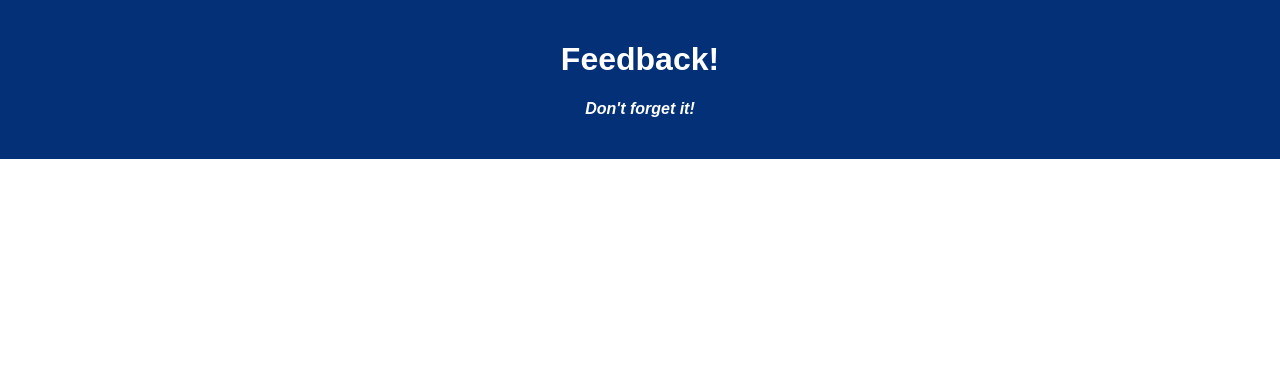
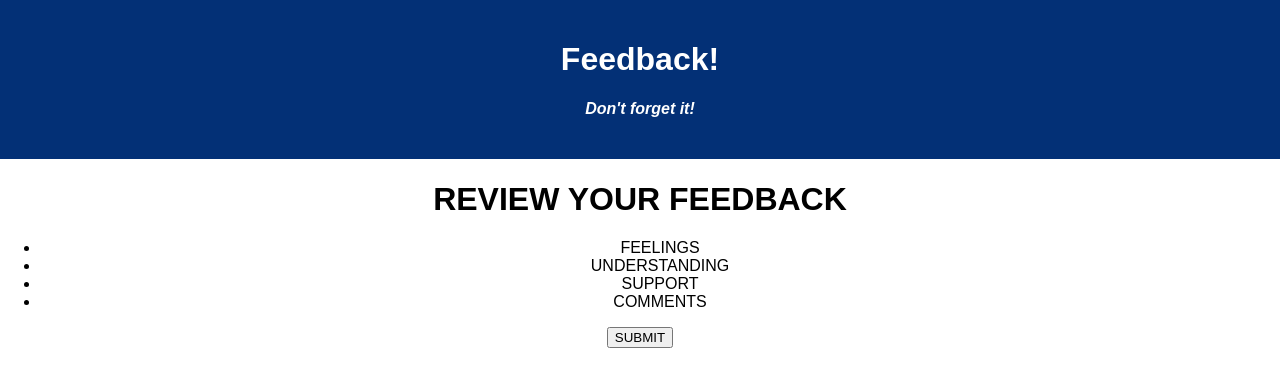
Before and after one commit to sbuckhanan/weekend-redux-feedback-loop, a React (Create React App) app: page /#/review in a window 1280 px wide. Shown: the top 386 px of the page. Built offline with nearby package versions, Linux system fonts and the light colour scheme.

Commit message:
add review page

```diff
--- a/src/components/App/App.jsx
+++ b/src/components/App/App.jsx
@@ -6,6 +6,7 @@ import Feeling from '../Feeling/Feeling';
 import Understanding from '../Understanding/Understanding';
 import Support from '../Support/Support';
 import Comment from '../Comment/Comment';
+import Review from '../Review/Review';
 
 function App() {
 	return (
@@ -27,6 +28,9 @@ function App() {
 				<Route path='/comment' exact>
 					<Comment />
 				</Route>
+				<Route path='/review' exact>
+					<Review />
+				</Route>
 			</div>
 		</Router>
 	);
--- a/src/components/Comment/Comment.jsx
+++ b/src/components/Comment/Comment.jsx
@@ -4,12 +4,8 @@ function Comment() {
 	//? hold value of the input field
 	const [comment, setComment] = useState('');
 
-	const handleSubmit = () => {
-		if (comment !== '') {
-			console.log('Not Empty');
-		} else {
-			console.log('Its EMPTY');
-		}
+	const handleNext = () => {
+		console.log('Ayyo');
 	};
 
 	return (
@@ -22,7 +18,7 @@ function Comment() {
 				onChange={(event) => setComment(event.target.value)}
 				value={comment}
 			/>
-			<button onClick={handleSubmit}>Submit</button>
+			<button onClick={handleNext}>NEXT</button>
 		</>
 	);
 }
--- /dev/null
+++ b/src/components/Review/Review.jsx
@@ -0,0 +1,20 @@
+function Review() {
+	const handleSubmit = () => {
+		console.log('POST HERE TOO ');
+	};
+
+	return (
+		<>
+			<h1>REVIEW YOUR FEEDBACK</h1>
+			<ul>
+				<li>FEELINGS</li>
+				<li>UNDERSTANDING</li>
+				<li>SUPPORT</li>
+				<li>COMMENTS</li>
+			</ul>
+			<button onClick={handleSubmit}>SUBMIT</button>
+		</>
+	);
+}
+
+export default Review;
```
